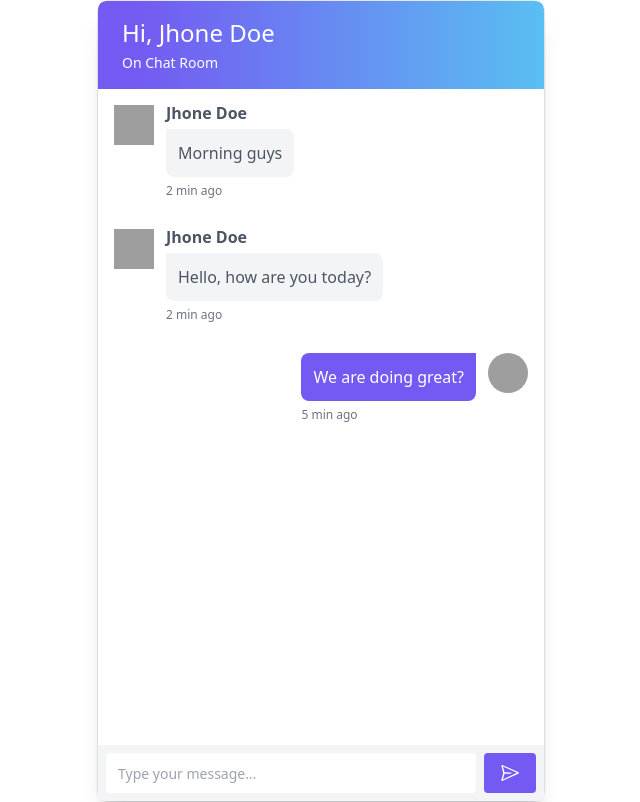
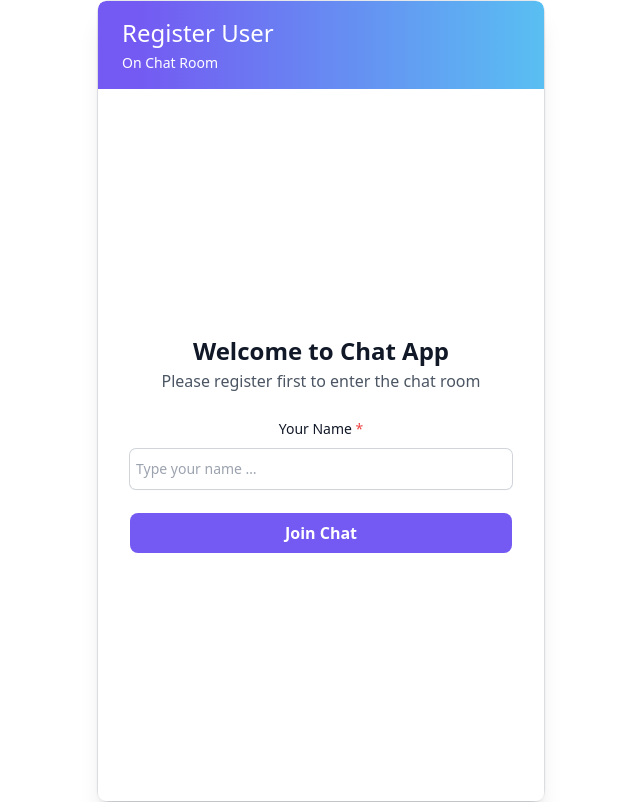
Before and after one commit to undercode99/chat-simple, a Vue app: page / in a window 1280 px wide. Shown: the whole page, without its empty margins (319-959 px from the left). Built offline with nearby package versions, Linux system fonts and the light colour scheme; grey boxes are pictures that could not be loaded.

Commit message:
feat(chat): slicing page register user & add logic register new user

```diff
--- a/src/App.vue
+++ b/src/App.vue
@@ -1,9 +1,14 @@
 <script setup lang="ts">
+import RegisterChat from './RegisterChat.vue'
 import ChatApp from './ChatApp.vue'
+import { useChatRegisterStore } from './stores/chat'
+
+const chatRegisterStore = useChatRegisterStore()
 </script>
 
 <template>
   <div class="max-w-md w-full bg-white rounded-xl shadow-sm border md:mx-auto">
-    <ChatApp />
+    <ChatApp v-if="chatRegisterStore.userHasRegister" />
+    <RegisterChat v-else />
   </div>
 </template>
--- a/src/ChatApp.vue
+++ b/src/ChatApp.vue
@@ -1,14 +1,20 @@
 <script setup lang="ts">
+import HeaderRegisteredChat from './components/HeaderRegisteredChat.vue'
 import BoxChat from './components/BoxChat.vue'
 import SenderChat from './components/SenderChat.vue'
-import HeaderChat from './components/HeaderChat.vue'
+
+import { useChatRegisterStore } from './stores/chat'
+const chatRegisterStore = useChatRegisterStore()
 </script>
 
 <template>
   <div
     class="flex flex-col min-h-screen flex-grow min-w-full max-w-xl bg-white shadow-xl md:rounded-lg overflow-hidden"
   >
-    <HeaderChat header="Hi, Jhone Doe" />
+    <HeaderRegisteredChat
+      :name="chatRegisterStore.userFullName"
+      @onLogout="chatRegisterStore.setLoggedUser"
+    />
     <BoxChat />
     <SenderChat />
   </div>
--- /dev/null
+++ b/src/RegisterChat.vue
@@ -0,0 +1,49 @@
+<script setup lang="ts">
+import { ref } from 'vue'
+import HeaderChat from './components/HeaderChat.vue'
+import { useChatRegisterStore } from './stores/chat'
+
+const chatRegisterStore = useChatRegisterStore()
+const fullName = ref('')
+
+</script>
+
+<template>
+  <div
+    class="flex flex-col min-h-screen relative flex-grow min-w-full max-w-xl bg-white shadow-xl md:rounded-lg overflow-hidden"
+  >
+    <HeaderChat header="Register User" />
+    <div class="p-8 text-center my-auto">
+      <h2 class="text-2xl font-semibold leading-7 text-gray-900">Welcome to Chat App</h2>
+      <p class="mt-1 leading-6 text-gray-600">Please register first to enter the chat room</p>
+      <form
+        class="mt-6 flex flex-col gap-y-6"
+        @submit.prevent="chatRegisterStore.setNewUser(fullName)"
+      >
+        <div>
+          <label for="full-name" class="block text-sm font-medium leading-6 text-gray-900"
+            >Your Name <span class="text-red-500">*</span>
+          </label>
+          <div class="mt-2">
+            <input
+              type="text"
+              name="full-name"
+              v-model="fullName"
+              id="full-name"
+              autocomplete="given-name"
+              placeholder="Type your name …"
+              required
+              class="block w-full rounded-md border-0 px-1.5 py-2 text-gray-900 shadow-sm ring-1 ring-gray-300 placeholder:text-gray-400 focus:ring-2 focus:ring-indigo-600 sm:text-sm sm:leading-6"
+            />
+          </div>
+        </div>
+        <button
+          type="submit"
+          class="bg-primary hover:bg-blue-500 text-white font-bold py-2 px-4 rounded-lg w-full"
+        >
+          Join Chat
+        </button>
+      </form>
+    </div>
+  </div>
+</template>
--- /dev/null
+++ b/src/components/HeaderRegisteredChat.vue
@@ -0,0 +1,39 @@
+<script setup lang="ts">
+const props = defineProps({
+  name: String
+})
+</script>
+
+<template>
+  <header class="header-container md:rounded-t-lg px-6 py-4 flex flex-row justify-between">
+    <div>
+      <h1 class="text-2xl font-medium text-white">Hi, {{ props.name }} :p</h1>
+      <p class="text-sm font-norma mt-1 text-white leading-5">On Chat Room</p>
+    </div>
+    <button
+      class="text-white font-bold py-2 px-4 rounded"
+      @click="$emit('onLogout')"
+      title="Logout"
+    >
+      <svg
+        fill="currentColor"
+        xmlns="http://www.w3.org/2000/svg"
+        width="32"
+        height="32"
+        viewBox="0 0 24 24"
+      >
+        <path d="m10.998 16 5-4-5-4v3h-9v2h9z" />
+        <path
+          d="M12.999 2.999a8.938 8.938 0 0 0-6.364 2.637L8.049 7.05c1.322-1.322 3.08-2.051 4.95-2.051s3.628.729 4.95 2.051S20 10.13 20 12s-.729 3.628-2.051 4.95-3.08 2.051-4.95 2.051-3.628-.729-4.95-2.051l-1.414 1.414c1.699 1.7 3.959 2.637 6.364 2.637s4.665-.937 6.364-2.637C21.063 16.665 22 14.405 22 12s-.937-4.665-2.637-6.364a8.938 8.938 0 0 0-6.364-2.637z"
+        />
+      </svg>
+    </button>
+  </header>
+</template>
+
+<style scoped>
+.header-container {
+  background: rgb(116, 89, 242);
+  background: linear-gradient(90deg, rgba(116, 89, 242, 1) 8%, rgba(89, 191, 242, 1) 100%);
+}
+</style>
--- /dev/null
+++ b/src/stores/chat.ts
@@ -0,0 +1,20 @@
+import { ref, computed } from 'vue'
+import { defineStore } from 'pinia'
+
+export const useChatRegisterStore = defineStore('userChatRegister', () => {
+  const userFullName = ref<string>('')
+
+  function setNewUser(name: string) {
+    userFullName.value = name
+  }
+
+  const userHasRegister = computed(() => {
+    return userFullName.value !== ''
+  })
+
+  const setLoggedUser = () => {
+    userFullName.value = ""
+  }
+
+  return { userFullName, setNewUser, userHasRegister, setLoggedUser }
+})
--- a/src/stores/counter.ts
+++ /dev/null
@@ -1,12 +0,0 @@
-import { ref, computed } from 'vue'
-import { defineStore } from 'pinia'
-
-export const useCounterStore = defineStore('counter', () => {
-  const count = ref(0)
-  const doubleCount = computed(() => count.value * 2)
-  function increment() {
-    count.value++
-  }
-
-  return { count, doubleCount, increment }
-})
```
